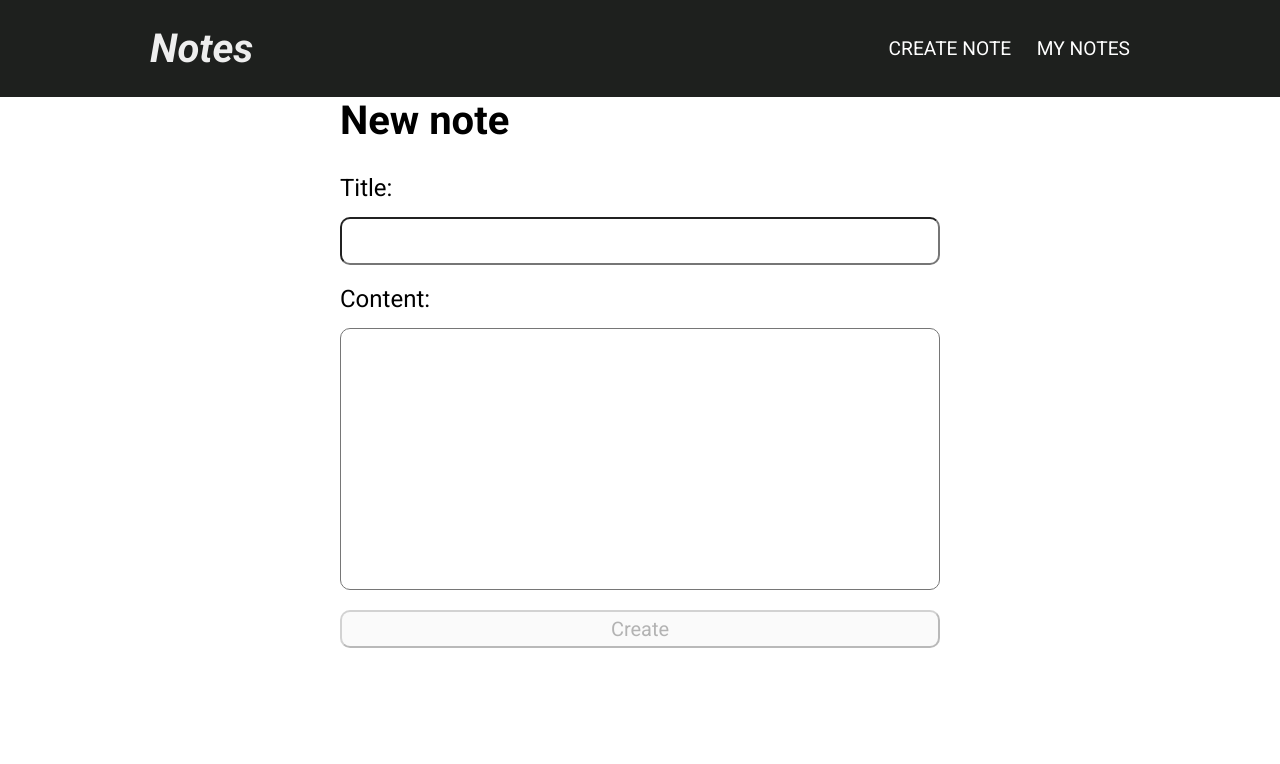
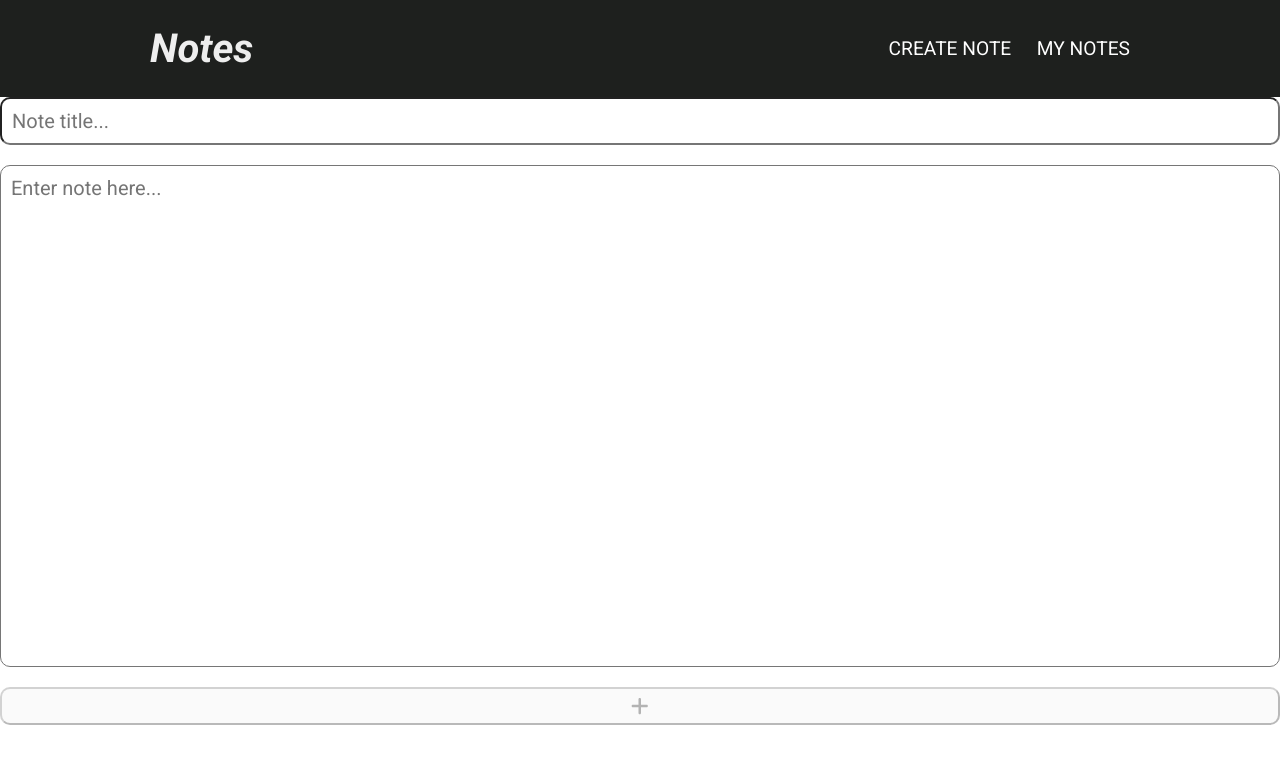
Before and after one commit to tadanama/react-notes-app, a React (Vite) app in the folder client/: page /note in a window 1280 px wide. Shown: the top 764 px of the page. Built offline with nearby package versions, Linux system fonts and the light colour scheme; data requests are answered from the project's data file.

Commit message:
Change the form structure
Removed the labels
Use icon as the add button
Use text area for the note text

```diff
--- a/client/src/features/notes/AddNotesForm.jsx
+++ b/client/src/features/notes/AddNotesForm.jsx
@@ -1,6 +1,8 @@
 import React, { useState } from "react";
 import { useDispatch } from "react-redux";
 import { useNavigate } from "react-router-dom";
+import { FontAwesomeIcon } from "@fortawesome/react-fontawesome";
+import { faPlus } from "@fortawesome/free-solid-svg-icons";
 
 import { addedNewNotes } from "./notesSlice";
 
@@ -37,7 +39,6 @@
 	// Dispatch the addedNewNotes async thunk
 	function handleCreateNote() {
 		if (canCreate) {
-
 			try {
 				// Dispatch the addedNewNotes async thunk
 				dispatch(addedNewNotes({ title, text })).unwrap();
@@ -47,7 +48,7 @@
 				setText("");
 
 				// Navigate back to the notes list
-				navigate("/")
+				navigate("/");
 			} catch (error) {
 				console.log("Error when creating new note:", error);
 			}
@@ -56,33 +57,31 @@
 
 	return (
 		<>
-			<div className="form">
-				<h2>New note</h2>
 			<form>
-					<label htmlFor="title">Title:</label>
 				<input
 					type="text"
 					name="title"
-						id="title"
 					value={title}
 					onChange={handleTitleChange}
+					placeholder="Note title..."
 				/>
-					<label htmlFor="text">Content:</label>
 				<textarea
 					name="text"
-						id="text"
-						rows={"10"}
+					rows={20}
 					value={text}
 					onChange={handleTextChange}
-					/>
+					placeholder="Enter note here..."
+				></textarea>
 				<button
+					className={`floating-button ${
+						canCreate ? "add-icon" : "disabled-button"
+					}`}
+					onClick={handleCreateNote}
 					disabled={canCreate ? false : true}
-						onClick={handleCreateNote}
 				>
-						Create
+					<FontAwesomeIcon icon={faPlus} />
 				</button>
 			</form>
-			</div>
 		</>
 	);
 }
```
Lines whose indentation alone changed are shown as unchanged.
